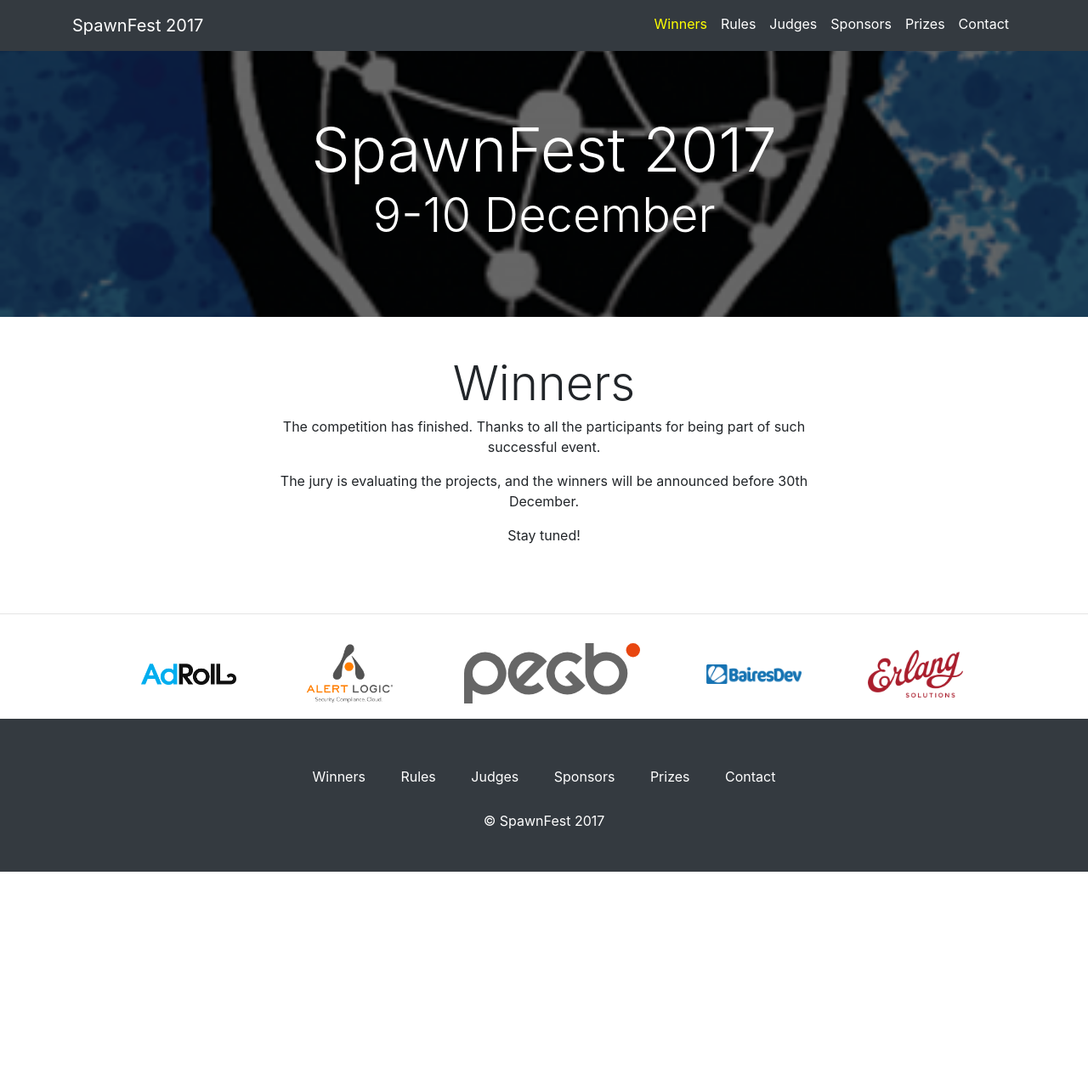
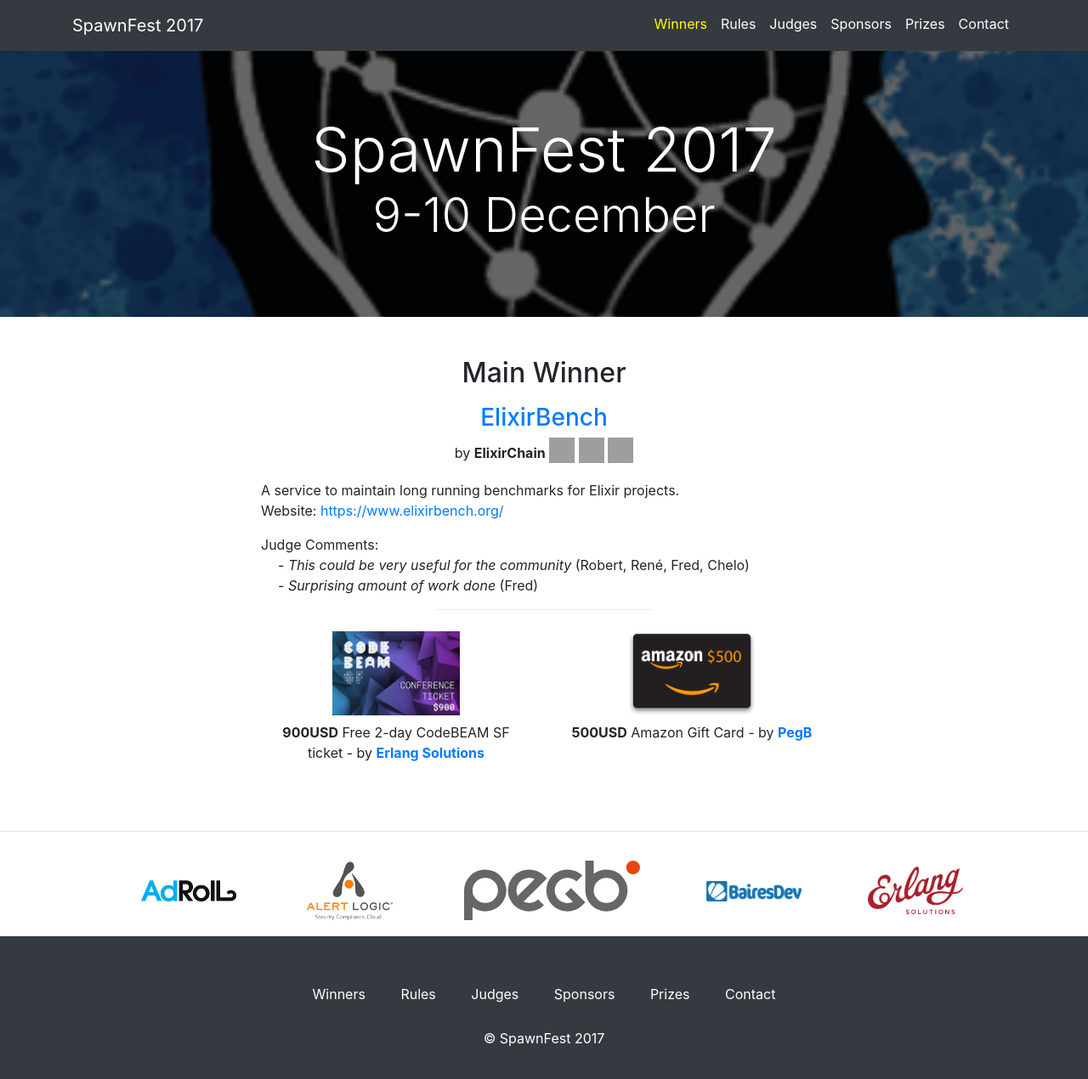
Before and after one commit to spawnfest/spawnfest.github.io, a Jekyll site: the page built from winners.html, in a window 1280 px wide and 1282 px high. Shown: the top 1270 px of the window at 85% size. Built offline with Jekyll 4.4.1, drawn with Linux system fonts in a browser that asks for light colours; grey boxes are pictures that could not be loaded.

Commit message:
add winner

```diff
--- a/_config.yml
+++ b/_config.yml
@@ -120,37 +120,37 @@
     image: rvirding.png
 
 winner:
-  - team: ElixirChain
-    project: elixir-bench
-    repo: elixirbench
-    description: A service to maintain long running benchmarks for Elixir projects
-    link: https://www.elixirbench.org/
-    members:
-      - name: Michał Muskała
-        user: michalmuskala
-        avatar: https://avatars0.githubusercontent.com/u/477062
-      - name: Andrew Dryga
-        user: AndrewDryga
-        avatar: https://avatars0.githubusercontent.com/u/1877644
-      - name: Alexey Bondarenko
-        user: alexeybondarenko
-        avatar: https://avatars1.githubusercontent.com/u/3592553
-    prizes:
-      - name: <strong>900USD</strong> Free 2-day CodeBEAM SF ticket
-        sponsor: Erlang Solutions
-        sponsor_url: https://www.erlang-solutions.com/
-        url: http://www.erlang-factory.com/codebeamsf2018/
-        image: codebeamsf2018.jpg
-      - name: <strong>500USD</strong> Amazon Gift Card
-        sponsor: PegB
-        sponsor_url: https://www.pegb.tech/
-        url: https://www.amazon.com/gift-cards/
-        image: amazon-gift-card-500.png
-    comments:
-      - text: This could be very useful for the community
-        author: Robert, René, Fred, Chelo
-      - text: Surprising amount of work done
-        author: Fred
+  team: ElixirChain
+  project: ElixirBench
+  repo: elixirbench
+  description: A service to maintain long running benchmarks for Elixir projects.
+  link: https://www.elixirbench.org/
+  members:
+    - name: Michał Muskała
+      user: michalmuskala
+      avatar: https://avatars0.githubusercontent.com/u/477062
+    - name: Andrew Dryga
+      user: AndrewDryga
+      avatar: https://avatars0.githubusercontent.com/u/1877644
+    - name: Alexey Bondarenko
+      user: alexeybondarenko
+      avatar: https://avatars1.githubusercontent.com/u/3592553
+  prizes:
+    - name: <strong>900USD</strong> Free 2-day CodeBEAM SF ticket
+      sponsor: Erlang Solutions
+      sponsor_url: https://www.erlang-solutions.com/
+      url: http://www.erlang-factory.com/codebeamsf2018/
+      image: codebeamsf2018.jpg
+    - name: <strong>500USD</strong> Amazon Gift Card
+      sponsor: PegB
+      sponsor_url: https://www.pegb.tech/
+      url: https://www.amazon.com/gift-cards/
+      image: amazon-gift-card-500.png
+  comments:
+    - text: This could be very useful for the community
+      author: Robert, René, Fred, Chelo
+    - text: Surprising amount of work done
+      author: Fred
 
 category_winners:
   - team: weLaika
--- a/css/one-page-wonder.css
+++ b/css/one-page-wonder.css
@@ -123,3 +123,24 @@
 .navbar .important {
   color: yellow;
 }
+
+img.member {
+  width: 30px;
+  vertical-align: bottom;
+}
+
+img.winner-prize {
+  max-width: 150px;
+}
+
+.winner-title {
+  margin-top: 20px;
+}
+
+.winner-description {
+  margin-top: 20px;
+}
+
+.comment {
+  margin-left: 20px;
+}
--- a/index.html
+++ b/index.html
@@ -22,8 +22,7 @@
           <div class="p-4 align-items-center">
             <h2 class="display-4">Winners</h2>
             <p>The competition has finished. Thanks to all the participants for being part of such successful event.</p>
-            <p>The jury is evaluating the projects, and <a href="/winners">the winners</a> will be announced before 30th December.</p>
-            <p>Stay tuned!</p>
+            <p>Checkout <a href="/winners">the winners</a>.</p>
           </div>
         </div>
       </section>
--- a/winners.html
+++ b/winners.html
@@ -8,13 +8,45 @@
   <div class="p-5 row">
     <div class="col-md-2"></div>
     <div class="col-md-8">
-      <div class="">
-        <div class="text-center">
-          <h2 class="display-4">Winners</h2>
-          <p>The competition has finished. Thanks to all the participants for being part of such successful event.</p>
-          <p>The jury is evaluating the projects, and the winners will be announced before 30th December.</p>
-          <p>Stay tuned!</p>
+      <div class="text-center">
+        <h2 class="display-5">Main Winner</h2>
+        <div class="winner-title">
+          <h3><a href="https://github.com/spawnfest/{{ site.winner.repo }}" target="_blank">{{ site.winner.project }}</a></h3>
         </div>
+        <div>
+          by <strong>{{ site.winner.team }}</strong>  {% for member in site.winner.members %}
+            <a href="https://github.com/{{ member.user }}" target="_blank">
+              <img class="member"  src="{{ member.avatar }}">
+            </a>
+          {% endfor %}
+        </div>
+      </div>
+      <div class="winner-description">
+        <span>{{ site.winner.description }}</span>
+        <p>Website: <a href="{{ site.winner.link }}" target="_blank">{{ site.winner.link }}</a></p>
+      </div>
+      <div>
+        <span>Judge Comments:</span>
+        {% for comment in site.winner.comments %}
+          <div class="comment">
+            <i>- {{ comment.text }}</i>
+            <span class="cmt-author">({{ comment.author }})</span>
+          </div>
+        {% endfor %}
+      </div>
+      <hr class="col-md-4">
+      <div class="row text-center">
+        {% for prize in site.winner.prizes %}
+          <div class="col-md-6">
+            <a class="nav-link" target="_blank" href="{{ prize.url }}">
+            <img class="winner-prize" src="/img/{{ prize.image }}" alt="{{ prize.name }}">
+            </a>
+            <div class="col-md-12">
+              <p>{{ prize.name }}
+              - by <strong><a target="_blank" href="{{ prize.sponsor_url }}">{{ prize.sponsor }}</a></strong></p>
+            </div>
+          </div>
+        {% endfor %}
       </div>
     </div>
     <div class="col-md-2"></div>
```
